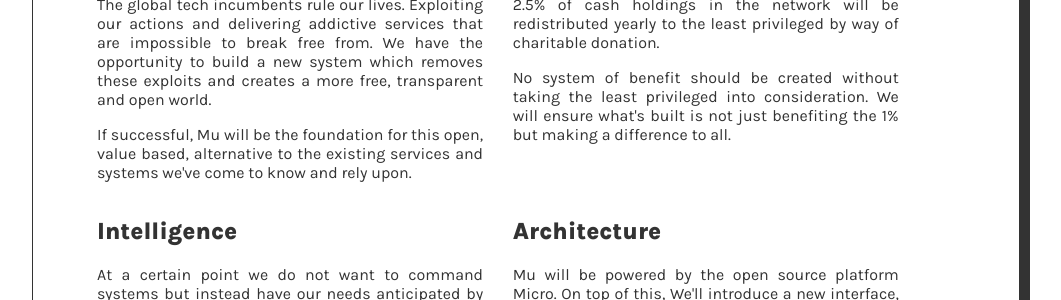
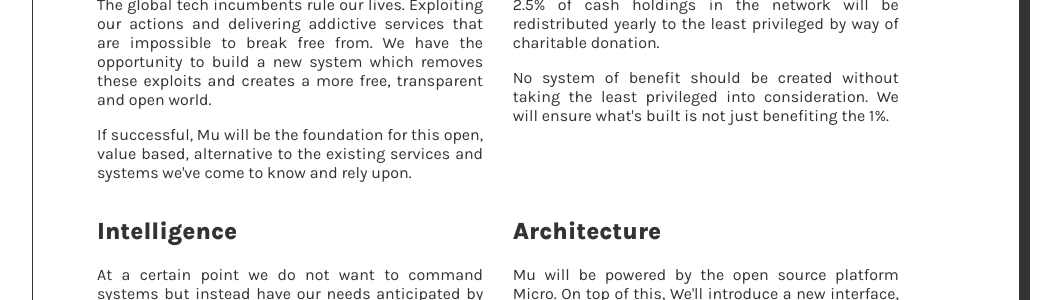
Before and after one commit to muxyz/website, a Jekyll site: the page built from paper.md, in a window 1280 px wide. Shown: the part 872-1172 px from the top of the page, without its empty margins (114-1175 px from the left). Built offline with Jekyll 4.4.1, drawn with Linux system fonts in a browser that asks for light colours.

Commit message:
Update paper.md

```diff
--- a/paper.md
+++ b/paper.md
@@ -58,7 +58,7 @@
 
 <p>
 No system of benefit should be created without taking the least privileged into consideration. We will ensure what's
-built is not just benefiting the 1% but making a difference to all.
+built is not just benefiting the 1%.
 </p>
 </div>
 
```
